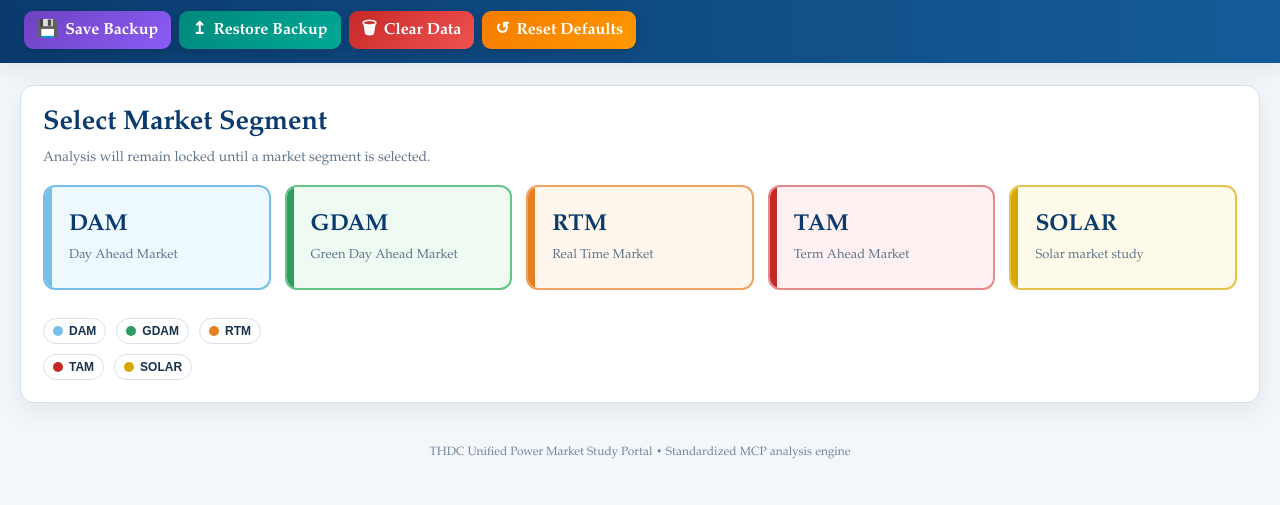
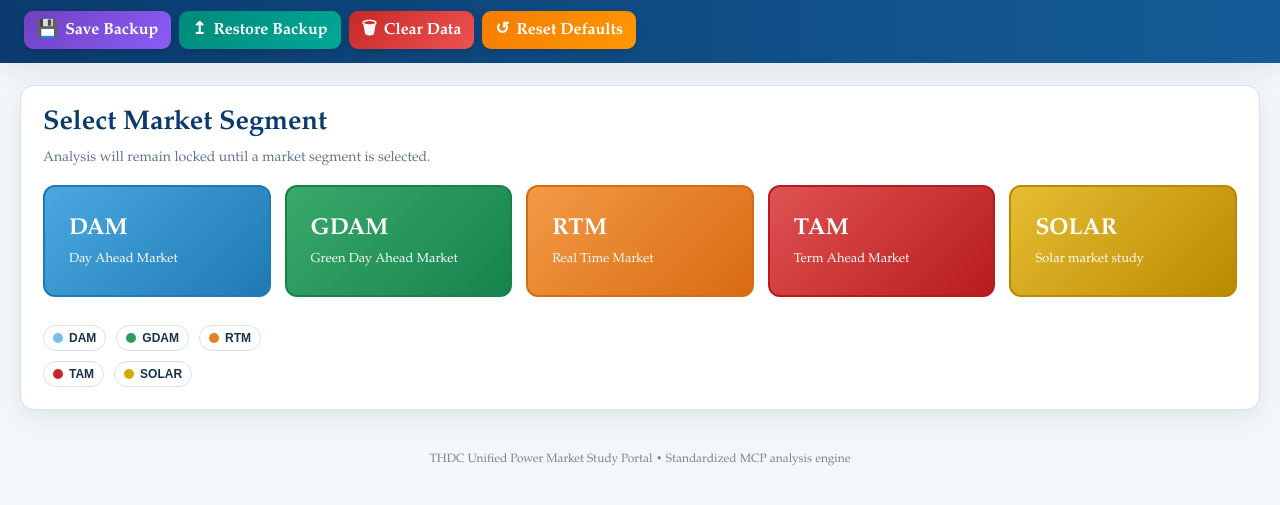
Before and after one commit to mukulgbpuat42233-design/iex-market-analysis, a plain HTML site: page index.html in a window 1280 px wide. Shown: the part 113-618 px from the top of the page. Drawn offline with Linux system fonts and the light colour scheme.

Commit message:
Update index.html

```diff
--- a/index.html
+++ b/index.html
@@ -86,6 +86,25 @@ button,input,select{font:inherit}
   .matrix-report-table .metric-cell{font-size:8.2pt!important;width:43mm!important;padding-left:6px!important}
 }
 
+
+/* Full-color market segment cards */
+.segment-screen .seg{
+  border:2px solid transparent;
+  color:#fff;
+  min-height:112px;
+  transition:transform .18s ease, box-shadow .18s ease, filter .18s ease;
+}
+.segment-screen .seg strong{color:#fff!important}
+.segment-screen .seg span{color:rgba(255,255,255,.96)!important}
+.segment-screen .seg::before{display:none}
+.segment-screen .seg-DAM{background:linear-gradient(135deg,#4aa8df,#1f79b5)!important;border-color:#1f79b5!important}
+.segment-screen .seg-GDAM{background:linear-gradient(135deg,#39a96b,#16834d)!important;border-color:#16834d!important}
+.segment-screen .seg-RTM{background:linear-gradient(135deg,#f39a45,#d96b12)!important;border-color:#d96b12!important}
+.segment-screen .seg-TAM{background:linear-gradient(135deg,#e05252,#b71c1c)!important;border-color:#b71c1c!important}
+.segment-screen .seg-SOLAR{background:linear-gradient(135deg,#e7bd32,#b98a00)!important;border-color:#b98a00!important}
+.segment-screen .seg:hover{transform:translateY(-3px);filter:brightness(1.06);box-shadow:0 10px 22px rgba(20,54,84,.18)}
+.segment-screen .seg.active{transform:translateY(-4px) scale(1.025);filter:brightness(1.08) saturate(1.08);box-shadow:0 0 0 4px #fff,0 0 0 7px var(--segment-accent),0 12px 24px rgba(0,0,0,.22)}
+.segment-screen .seg.active::after{background:#fff;color:var(--seg-color);border:1px solid rgba(0,0,0,.08);box-shadow:0 2px 5px rgba(0,0,0,.15)}
 /* Colorful action bar */
 :root{--segment-accent:#0b3b6e}
 .topbar .badge.segment-badge{background:linear-gradient(135deg,var(--segment-accent),#ffffff22);border:2px solid var(--segment-accent);box-shadow:0 3px 10px rgba(0,0,0,.14);font-weight:800;letter-spacing:.2px;padding:8px 14px}
```
